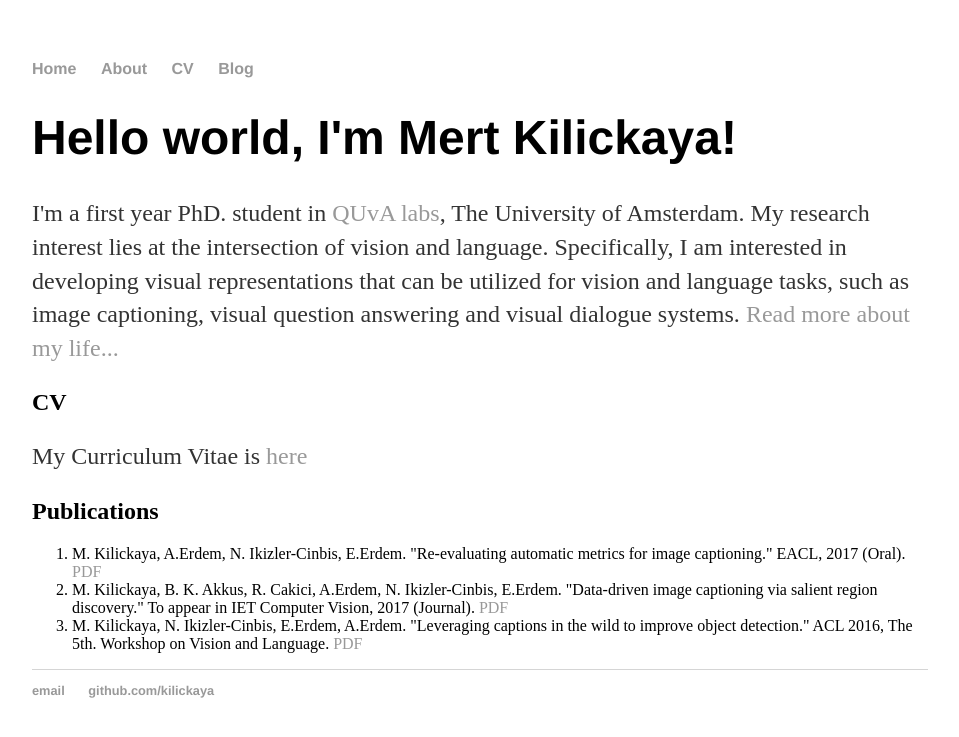
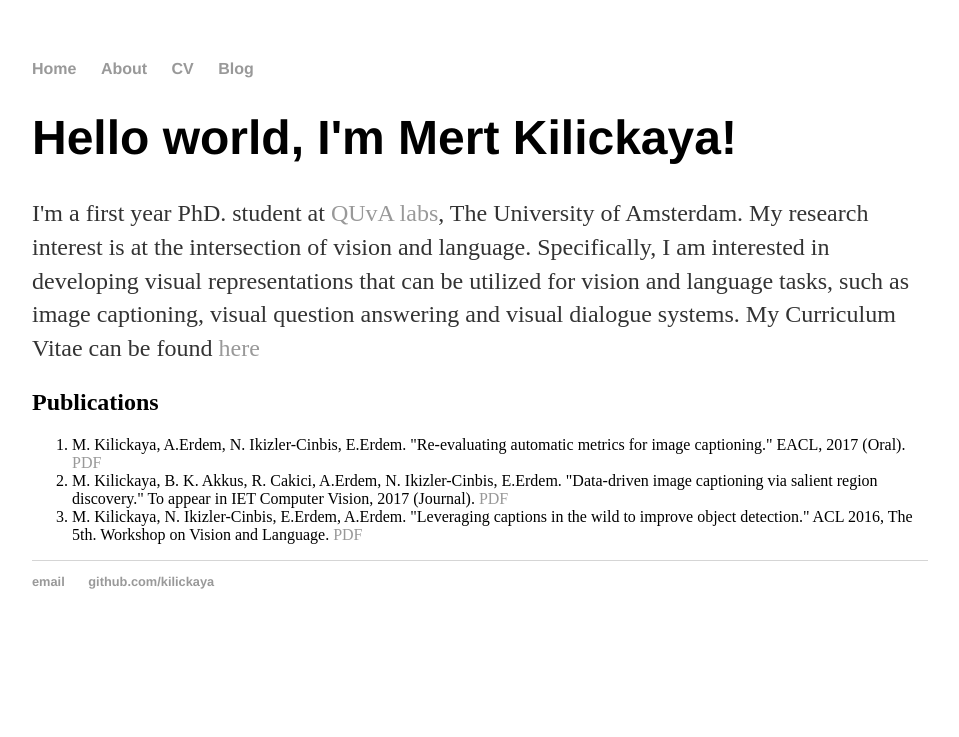
Before and after one commit to kilickaya/kilickaya.github.io, a Jekyll site: the page built from index.html, in a window 1280 px wide. Shown: the top 737 px of the page, without its empty margins (160-1119 px from the left). Built offline with Jekyll 4.4.1, drawn with Linux system fonts in a browser that asks for light colours.

Commit message:
Update index.html

```diff
--- a/index.html
+++ b/index.html
@@ -4,11 +4,7 @@
 ---
 <div class="blurb">
 	<h1>Hello world, I'm Mert Kilickaya!</h1>
-	<p>I'm a first year PhD. student in <a href="https://ivi.fnwi.uva.nl/quva/">QUvA labs</a>, The University of Amsterdam. My research interest lies at the intersection of vision and language. Specifically, I am interested in developing visual representations that can be utilized for vision and language tasks, such as image captioning, visual question answering and visual dialogue systems. <a href="/about">Read more about my life...</a></p>
-
-	<h2>CV</h2>
-	<p> My Curriculum Vitae is <a href="https://www.dropbox.com/s/tki5ah9z7gx0vbl/CV%20M.%20Kilickaya.pdf?dl=0">here</a> </p>
-
+	<p>I'm a first year PhD. student at <a href="https://ivi.fnwi.uva.nl/quva/">QUvA labs</a>, The University of Amsterdam. My research interest is at the intersection of vision and language. Specifically, I am interested in developing visual representations that can be utilized for vision and language tasks, such as image captioning, visual question answering and visual dialogue systems. My Curriculum Vitae can be found <a href="https://www.dropbox.com/s/tki5ah9z7gx0vbl/CV%20M.%20Kilickaya.pdf?dl=0">here</a> </a></p>
 
 	<h2>Publications</h2>
 
```
